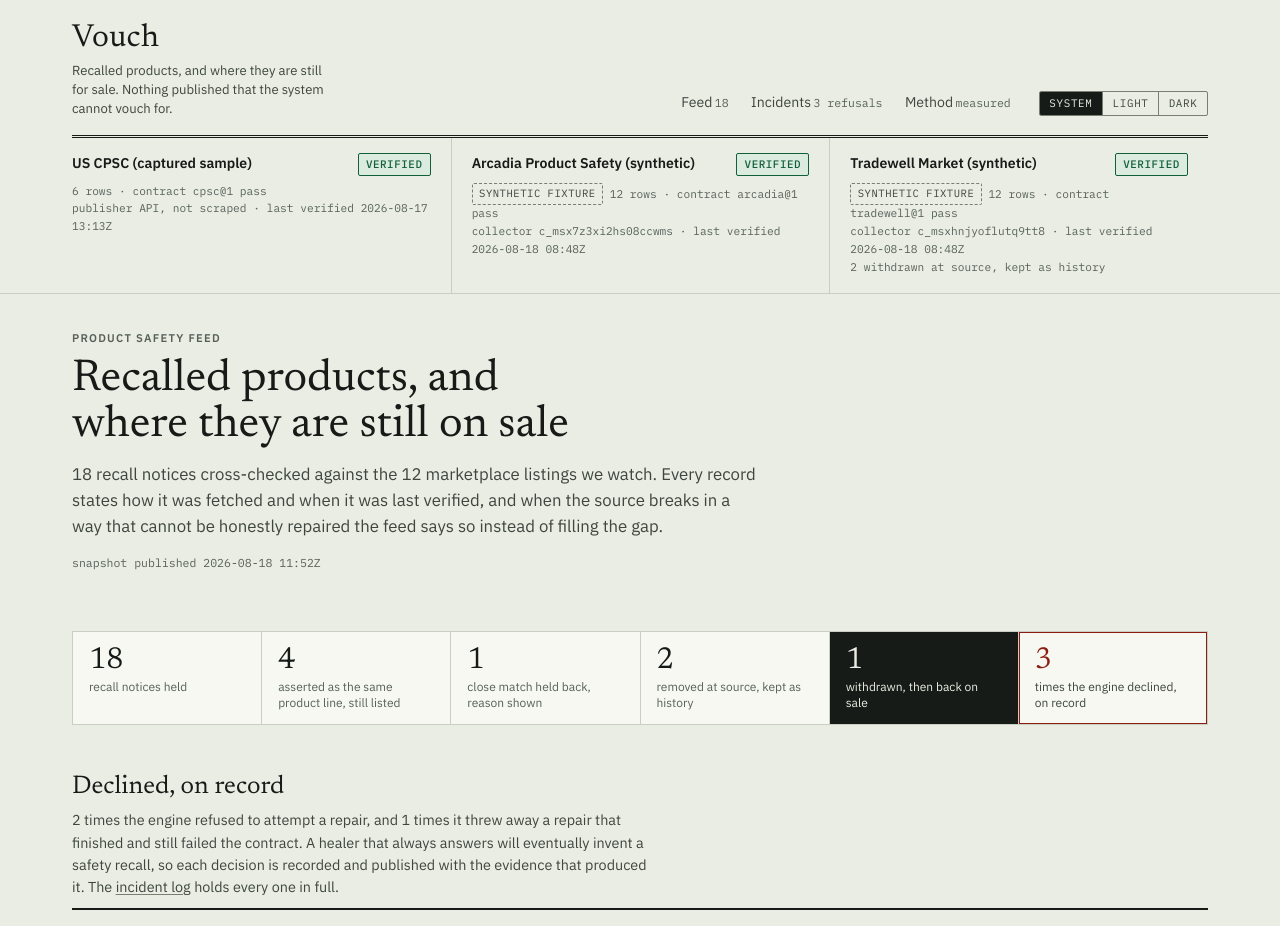
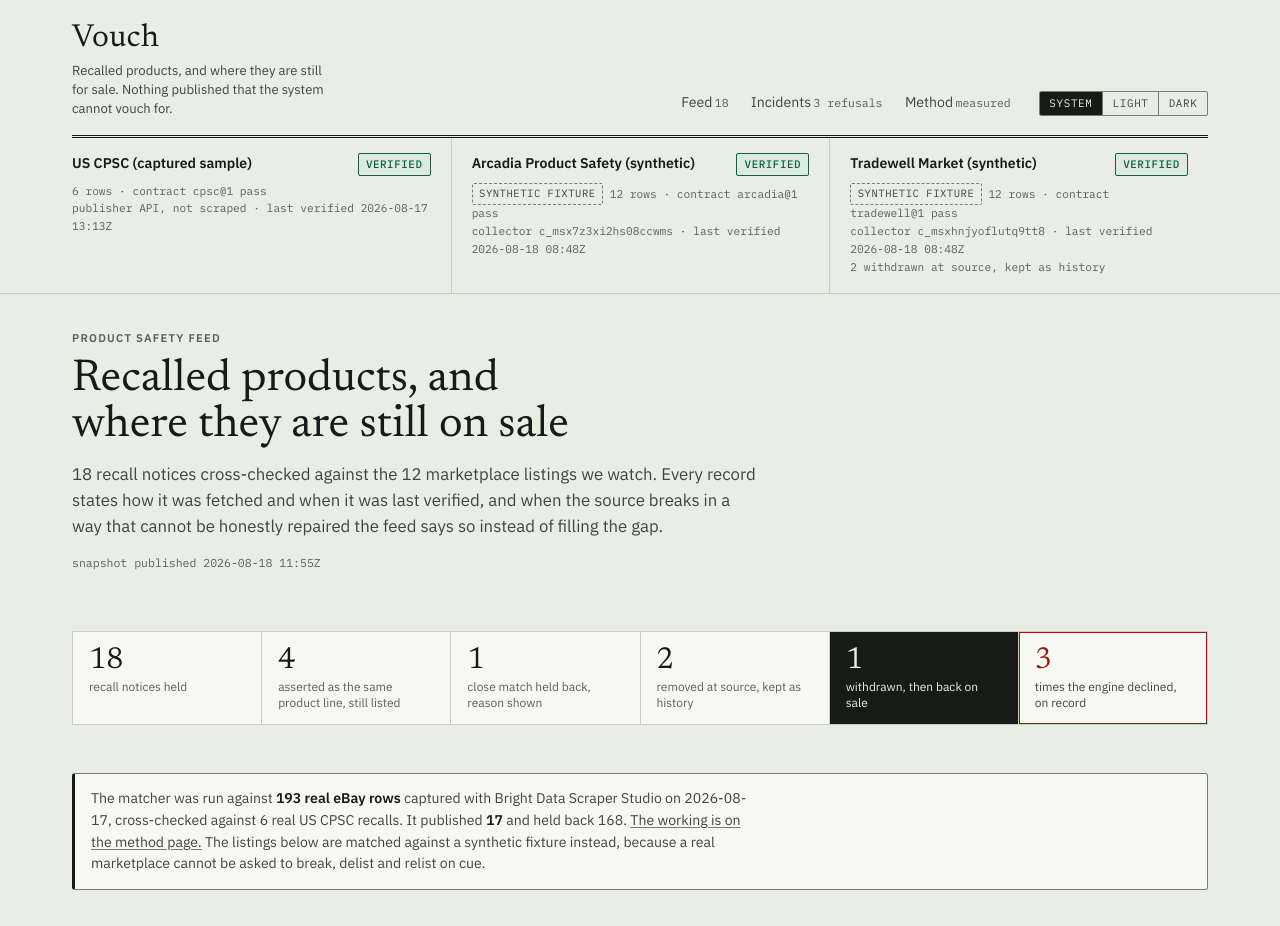
Before and after one commit to chiruu12/vouch, a Next.js app in the folder web/: page / in a window 1280 px wide. Shown: the top 926 px of the page. Built offline with nearby package versions, Linux system fonts and the light colour scheme.

Commit message:
state the real capture on the front page

```diff
--- a/web/app/globals.css
+++ b/web/app/globals.css
@@ -643,6 +643,27 @@ code {
   color: var(--paper);
 }
 
+/* A statement of what was measured on real data, sitting above the feed's own
+ * synthetic-backed listings. Quiet by design: it is context, not a headline. */
+.notice-strip {
+  border: 1px solid var(--rule-strong);
+  border-left: 3px solid var(--ink);
+  border-radius: 3px;
+  background: var(--card);
+  padding: 0.85rem 1rem;
+  margin: 0 0 1.6rem;
+}
+
+.notice-strip p {
+  margin: 0;
+  font-size: 0.88rem;
+  line-height: 1.55;
+  color: var(--ink-2);
+  max-width: 78ch;
+}
+
+.notice-strip strong { color: var(--ink); }
+
 /* --- recall card ------------------------------------------------------------- */
 
 .card {
--- a/web/app/page.tsx
+++ b/web/app/page.tsx
@@ -171,6 +171,22 @@ export default function Page() {
         <Figure value={snap.totals.refusals} label="times the engine declined, on record" emphasis="refusal" />
       </div>
 
+      {/* The feed's own matched listings are all against a fixture we control, because
+          we cannot ask a real marketplace to delist on cue. The matcher itself was run
+          against real eBay output, and a reader who never leaves the front page should
+          be told that here rather than finding it two clicks away on the method page. */}
+      <section className="notice-strip" aria-label="Measured on real marketplace data">
+        <p>
+          The matcher was run against <strong>{snap.study.listings} real eBay rows</strong>{" "}
+          captured with Bright Data Scraper Studio on {snap.study.capturedAt}, cross-checked
+          against {snap.study.recalls} real US CPSC recalls. It published{" "}
+          <strong>{snap.study.publishable}</strong> and held back {snap.study.quarantined}.{" "}
+          <a href="/method">The working is on the method page.</a> The listings below are
+          matched against a synthetic fixture instead, because a real marketplace cannot be
+          asked to break, delist and relist on cue.
+        </p>
+      </section>
+
       {refusals.length === 0 ? null : (
         <section className="block" aria-labelledby="refusals-h">
           <div className="section-head">
@@ -179,8 +195,8 @@ export default function Page() {
             </h2>
             <p className="section-note">
               {declinedToStart} times the engine refused to attempt a repair, and{" "}
-              {rejectedResult} times it threw away a repair that finished and still failed the
-              contract. A healer that always answers will eventually invent a safety recall, so
+              {rejectedResult} {rejectedResult === 1 ? "time" : "times"} it threw away a repair
+              that finished and still failed the contract. A healer that always answers will eventually invent a safety recall, so
               each decision is recorded and published with the evidence that produced it. The{" "}
               <a href="/incidents">incident log</a> holds every one in full.
             </p>
--- a/web/public/snapshot.json
+++ b/web/public/snapshot.json
@@ -1,5 +1,5 @@
 {
-  "generatedAt": "2026-08-18T11:52:43.335Z",
+  "generatedAt": "2026-08-18T11:55:17.951Z",
   "caveat": "Matched on product line, not on unit. Recalls are often limited to specific batches or serial ranges, and marketplace listings rarely show them, so a match here means this listing appears to be the same product as a recall, not that this particular item is affected.",
   "publishThreshold": 0.7,
   "sources": [
```
Also changed, not shown: 1 other file (tests, documents, lock files or other folders).
